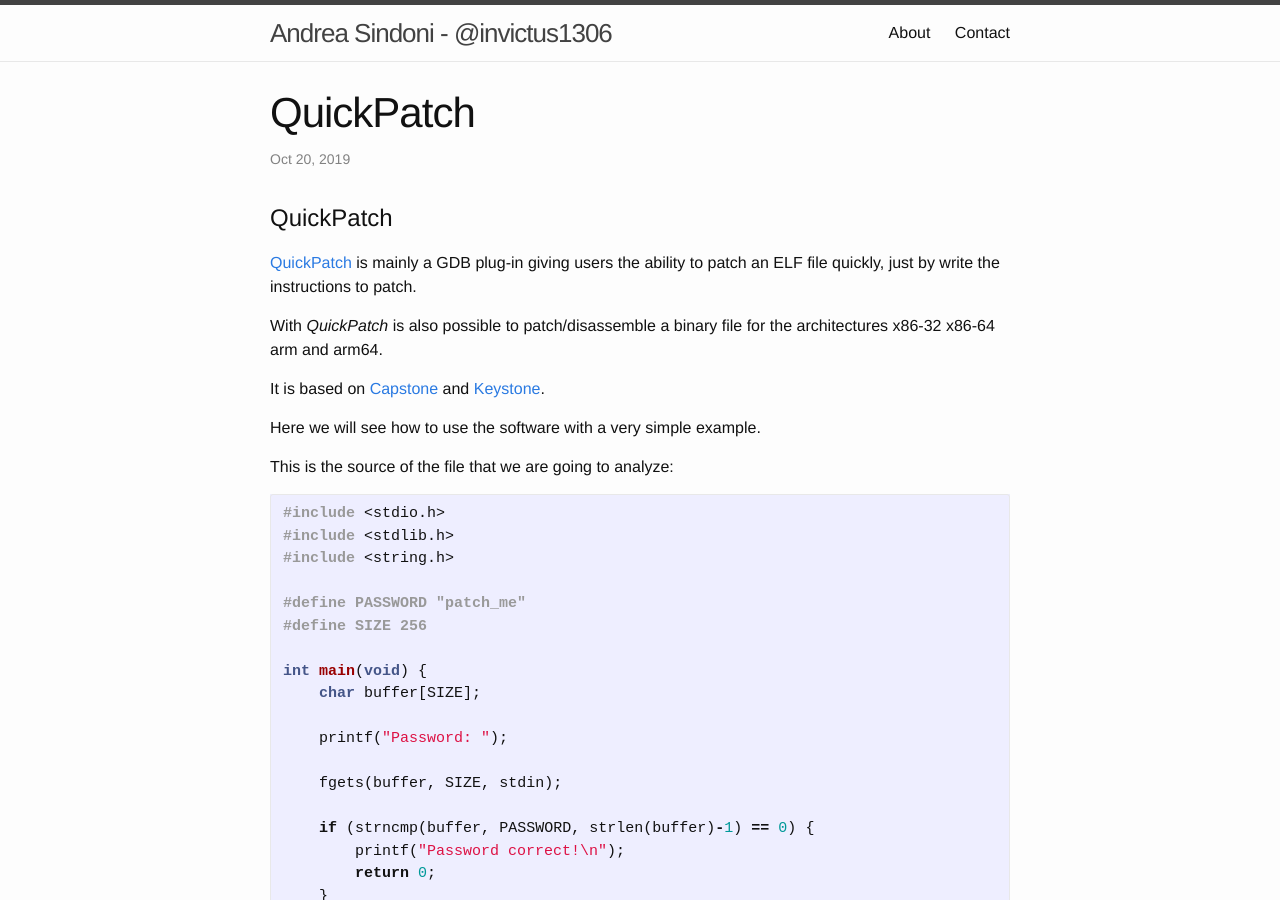
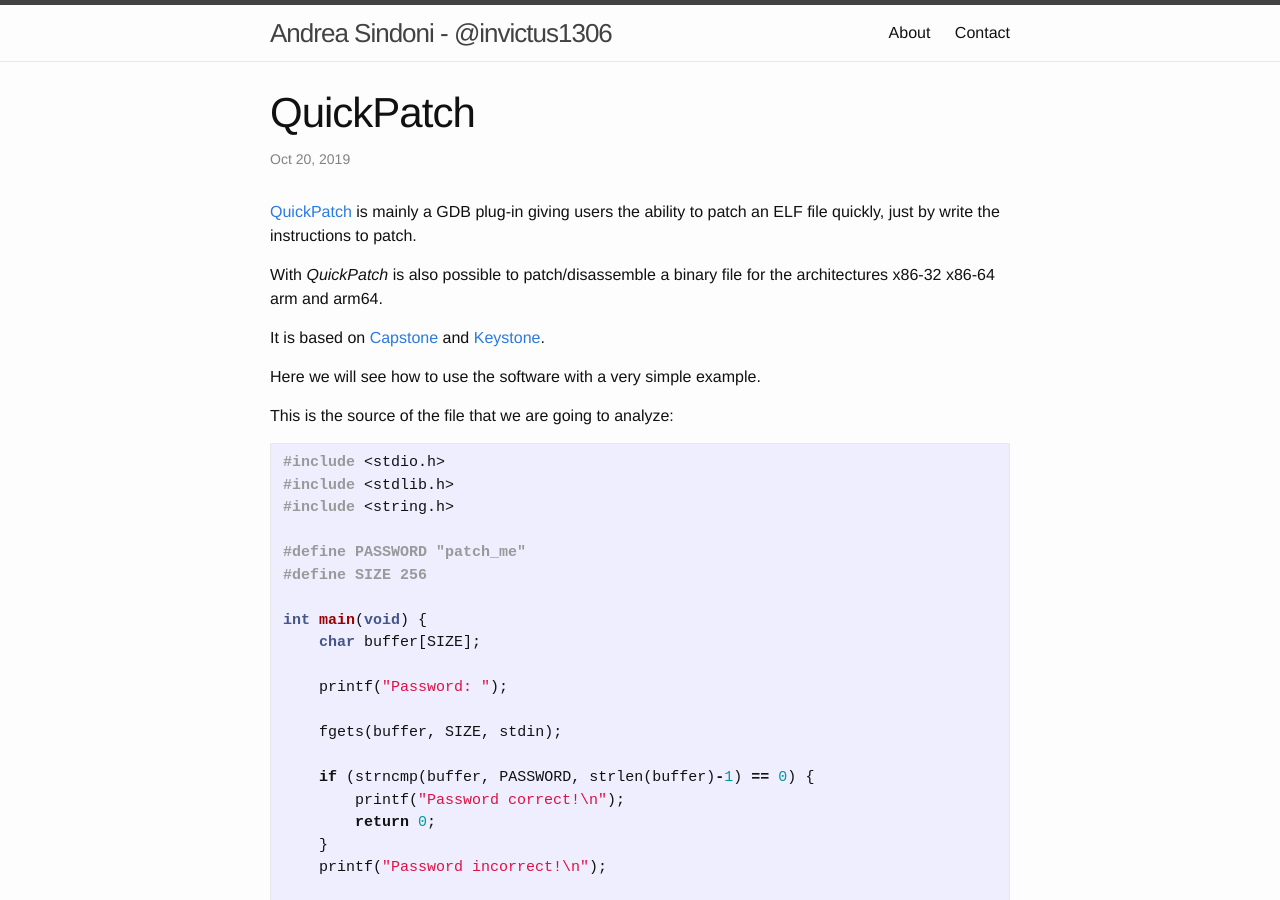
Before and after one commit to invictus1306/invictus1306.github.io, a Jekyll site: the page built from _posts/2019-10-20-quickpatch.markdown, in a window 1280 px wide and 900 px high. Built offline with Jekyll 4.4.1, drawn with Linux system fonts in a browser that asks for light colours.

Commit message:
Update 2019-10-20-quickpatch.markdown

```diff
--- a/_posts/2019-10-20-quickpatch.markdown
+++ b/_posts/2019-10-20-quickpatch.markdown
@@ -4,7 +4,6 @@
 date:   2019-10-20
 categories: vulnerabilities
 ---
-# QuickPatch
 [QuickPatch](https://github.com/invictus1306/QuickPatch) is mainly a GDB plug-in giving users the ability to patch an ELF file quickly, just by write the instructions to patch.
 
 With *QuickPatch* is also possible to patch/disassemble a binary file for the architectures x86-32 x86-64 arm and arm64.
```
